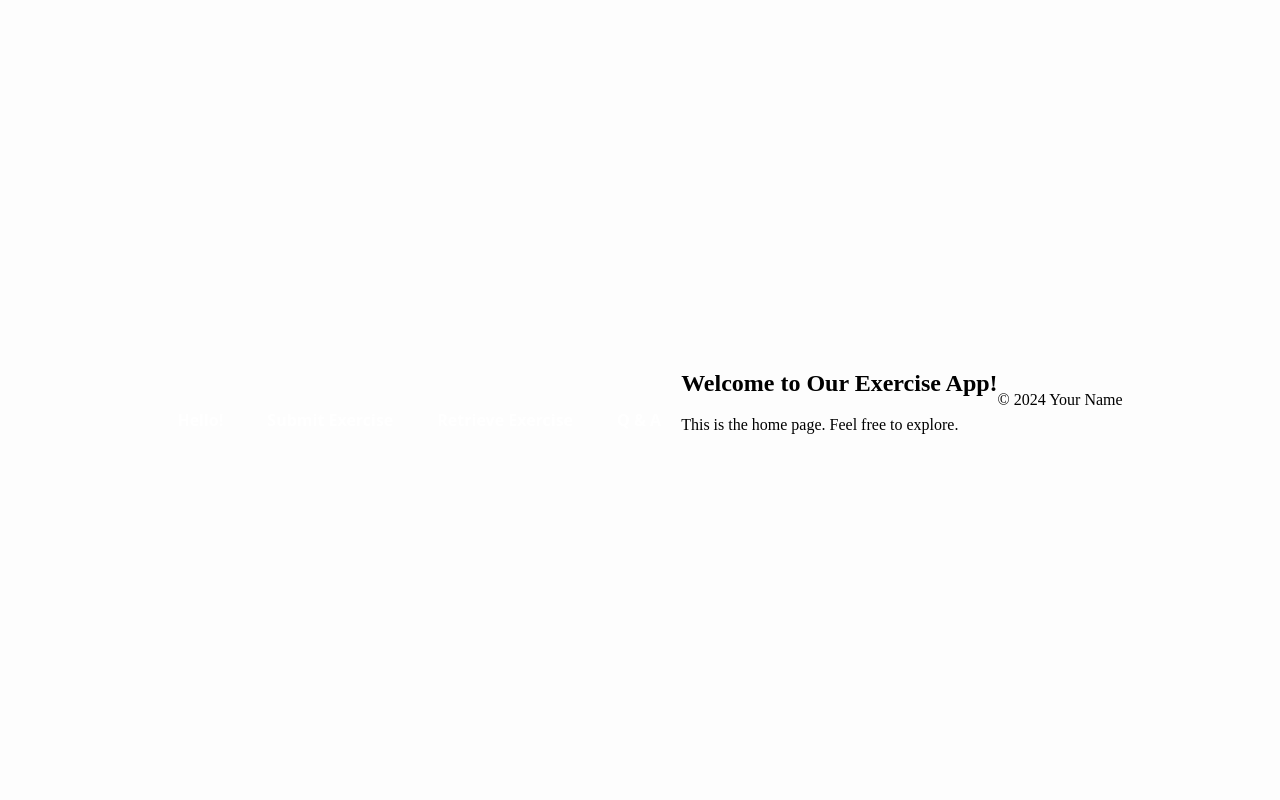
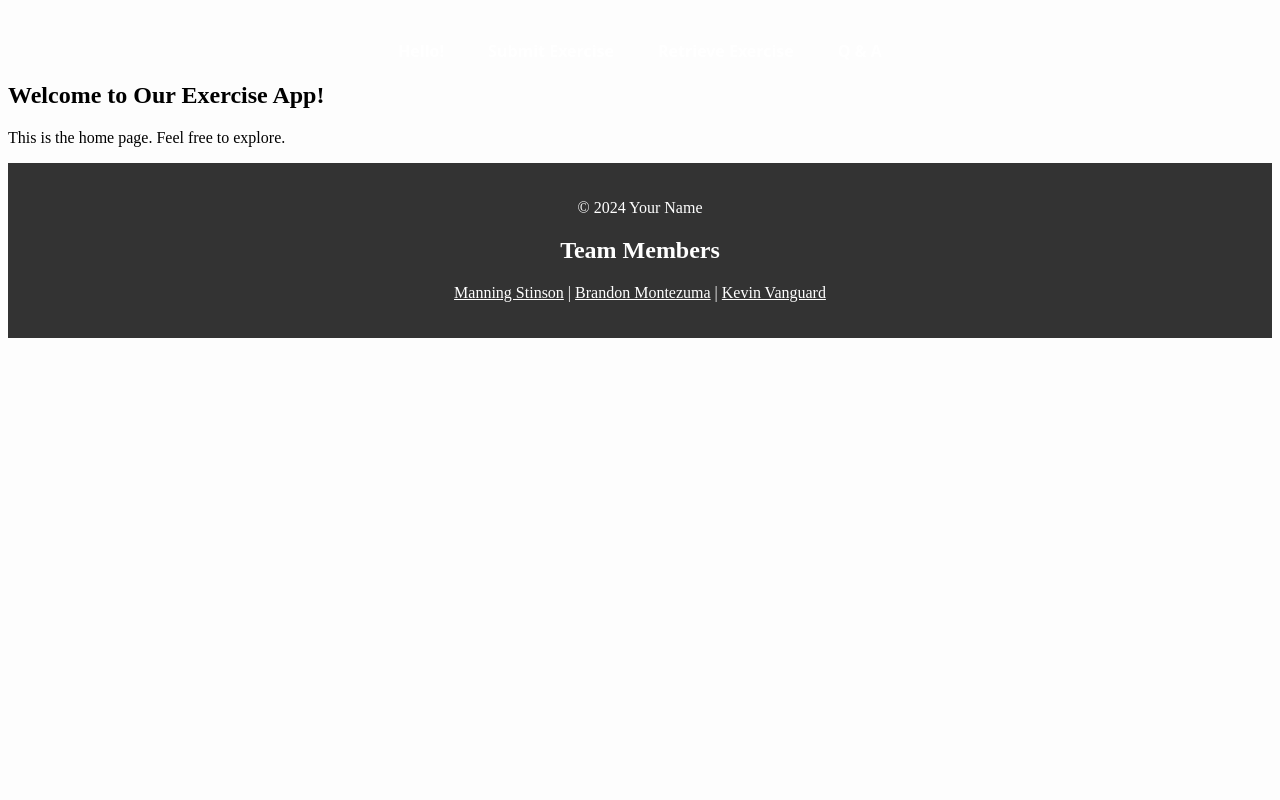
Before and after one commit to manningstinson/workout-planner, a Flask app: page / in a window 1280 px wide. Run offline with Flask 2, Linux system fonts and the light colour scheme.

Commit message:
updated css, and base.html

```diff
--- a/static/styles.css
+++ b/static/styles.css
@@ -1,18 +1,14 @@
-/* styles.css */
+/* Body background color */
 body {
-	background-color: #fdfdfd; /* Set light blue background color */
-	display: flex;
-	justify-content: center; /* Center content horizontally */
-	align-items: center; /* Center content vertically */
-	height: 100vh; /* Full viewport height */
-	margin: 0; /* Remove default margin */
+	background-color: #fdfdfd; /* Light gray background color */
 }
 
-/* Additional CSS for the links */
+/* CSS for navigation links */
 .nav-links {
 	text-align: center;
 	margin-top: 40px;
 }
+
 .nav-links a {
 	margin: 0 20px;
 	font-family: "Open Sans", sans-serif;
@@ -20,3 +16,20 @@ body {
 	color: #ffffff; /* Bright white */
 	text-decoration: none;
 }
+
+/* CSS for footer */
+footer {
+	background-color: #333; /* Dark background color */
+	color: #fff; /* White text color */
+	text-align: center;
+	padding: 20px 0; /* Add padding to the top and bottom */
+}
+
+footer h2 {
+	color: #fff; /* White text color */
+}
+
+footer a {
+	color: #fff; /* White text color for links */
+	text-decoration: underline; /* Add underline to links */
+}
--- a/templates/base.html
+++ b/templates/base.html
@@ -21,8 +21,14 @@
 		<main>{% block content %}{% endblock %}</main>
 
 		<footer>
-			<!-- Add any footer content here -->
+			<!-- Footer content -->
 			<p>&copy; 2024 Your Name</p>
+			<h2>Team Members</h2>
+			<p>
+				<a href="https://github.com/ManningStinson">Manning Stinson</a> |
+				<a href="https://github.com/BrandonMontezuma">Brandon Montezuma</a> |
+				<a href="https://github.com/KevinVanguard">Kevin Vanguard</a>
+			</p>
 		</footer>
 	</body>
 </html>
```
